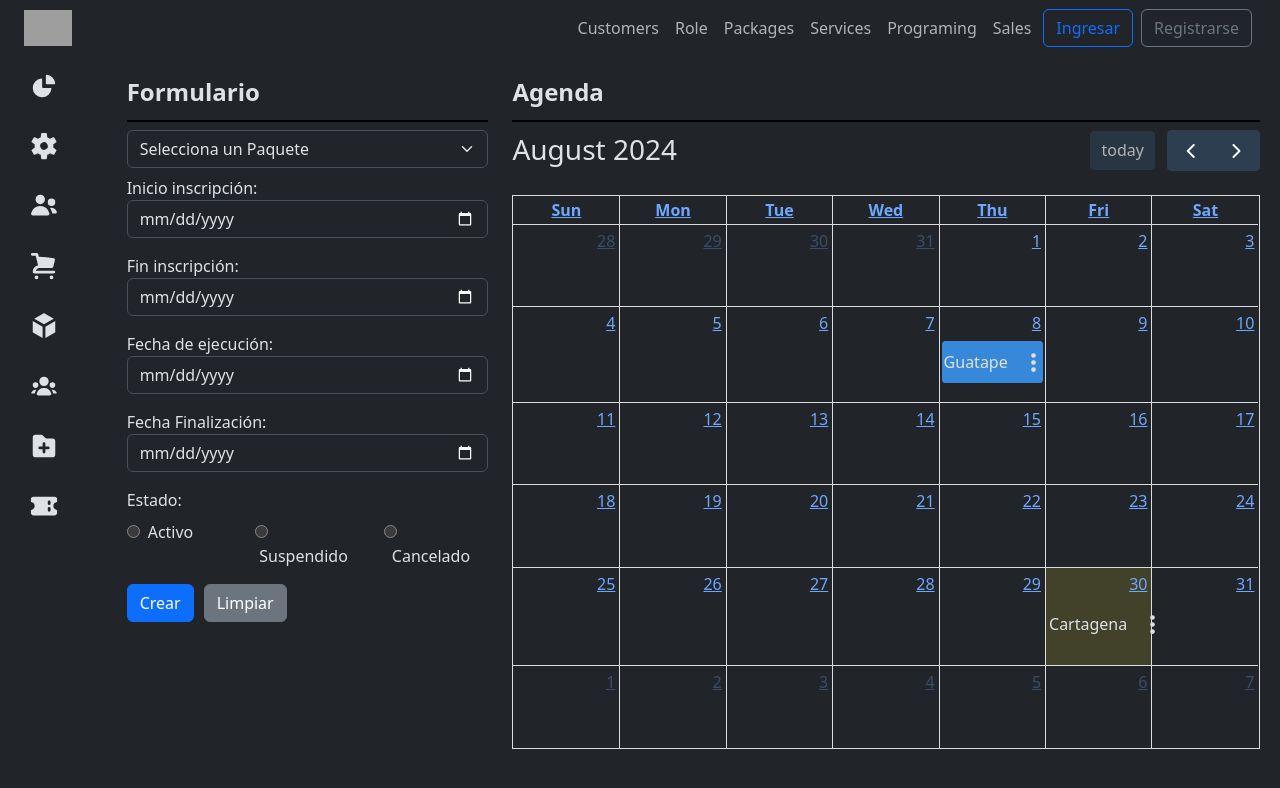
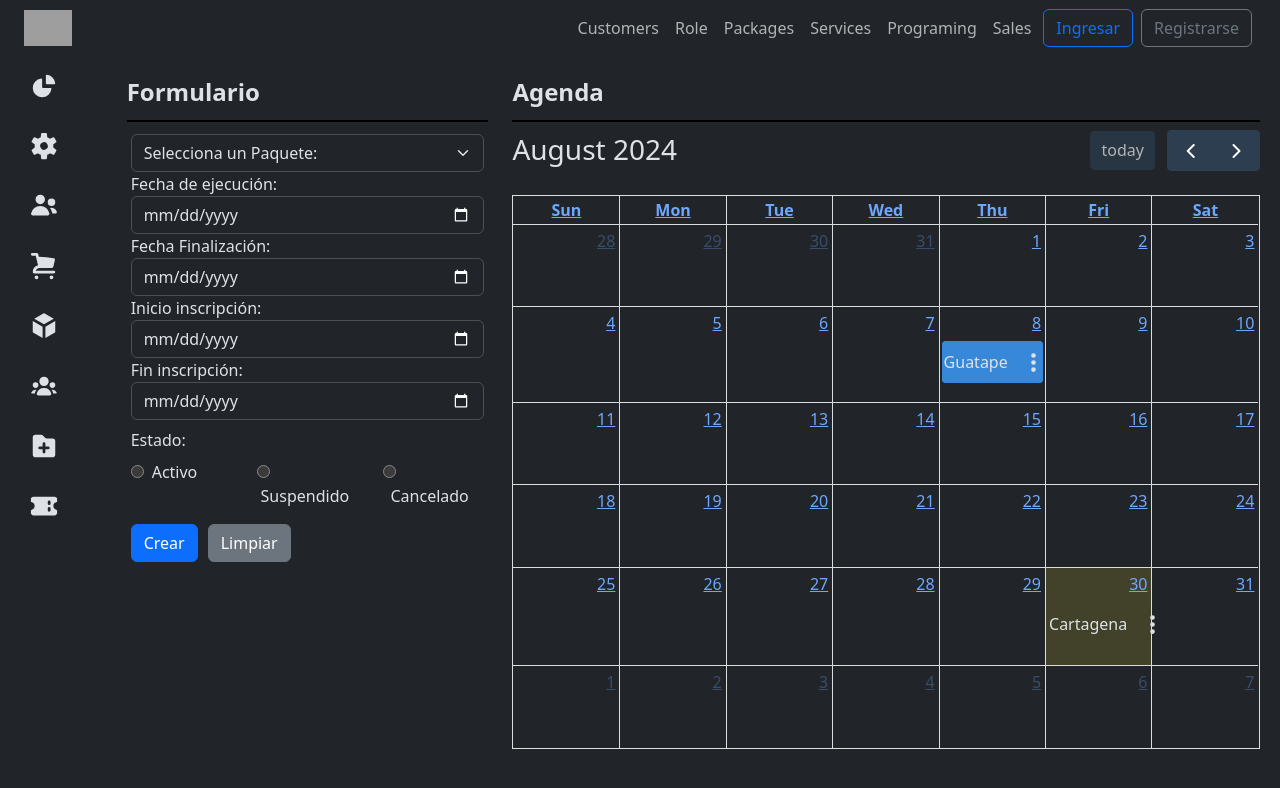
Before and after one commit to jfelipeq14/hermes-react, a React (Vite) app: page /programing-packs in a window 1280 px wide. Shown: the top 788 px of the page. Built offline with nearby package versions, Linux system fonts and the light colour scheme; grey boxes are pictures that could not be loaded.

Commit message:
add min value in date for programing - era de brayana y lo hice yo

```diff
--- a/package.json
+++ b/package.json
@@ -18,8 +18,10 @@
     "@uidotdev/usehooks": "^2.4.1",
     "axios": "1.7.4",
     "bootstrap": "5.3.3",
+    "chart.js": "4.4.4",
     "react": "18.3.1",
     "react-bootstrap": "2.10.4",
+    "react-chartjs-2": "5.2.0",
     "react-dom": "18.3.1",
     "react-icons": "5.3.0",
     "react-modal": "3.16.1",
--- a/src/pages/packages/ProgramingForm.jsx
+++ b/src/pages/packages/ProgramingForm.jsx
@@ -1,84 +1,152 @@
+import { useState } from "react";
 import { Form } from "react-bootstrap";
+import swal from "sweetalert";
 
 export default function ProgramingForm() {
-  const events = [
-    {
-      title: "Cartagena",
-      id_programation: 1,
-      start: new Date(),
-      date_end: new Date(),
-      date_execution: new Date(),
-      date_ending: new Date(),
-    },
-    {
-      title: "Guatape",
-      id_programation: 1,
-      start: "2024-08-08",
-      date_end: new Date(),
-      date_execution: new Date(),
-      date_ending: new Date(),
-    },
-  ];
-
-  const event = {
+  const [validated, setValidated] = useState(false);
+  const [programing, setPrograming] = useState({
     title: "Guatape",
     id_programation: 1,
-    start: "2024-08-08",
-    date_end: new Date(),
-    date_execution: new Date(),
-    date_ending: new Date(),
+    date_start: "",
+    date_end: "",
+    date_execution: "",
+    date_ending: "",
+  });
+
+  // fechas
+  let [minEnd, setMinEnd] = useState("");
+  let [minInscription, setMinInscription] = useState("");
+  let [maxInscription, setMaxInscription] = useState("");
+
+
+  const handleChange = (e) => {
+    const { name, value } = e.target;
+    setPrograming({
+      ...programing,
+      [name]: value,
+    });
+
+    // validar valores minimos de las fechas
+    if (name === "date_execution") {
+      let fecha = new Date(value);
+      setMinEnd(fecha.toISOString().split("T")[0]);
+      fecha.setDate(fecha.getDate() - 15);
+      setMinInscription(fecha.toISOString().split("T")[0]);
+      fecha.setDate(fecha.getDate() + 5);
+      setMaxInscription(fecha.toISOString().split("T")[0]);
+    }
+  };
+
+  const handleSubmit = (e) => {
+    e.preventDefault();
+    if (!e.currentTarget.checkValidity()) {
+      e.stopPropagation();
+    } else {
+      swal({
+        title: "¿Quieres registrarte esa programación?",
+        text: "Revisa todos los campos antes de enviar el formulario para evitar conflictos",
+        icon: "warning",
+        buttons: true,
+        dangerMode: true,
+      }).then((confirm) => {
+        if (confirm) {
+          swal({
+            title: "Enviado",
+            text: "Los datos fueron enviados correctamente",
+            icon: "success",
+            timer: 2000,
+            buttons: false,
+          });
+        } else {
+          swal({
+            title: "Cancelado",
+            text: "Los datos no se han enviado",
+            icon: "error",
+            timer: 2000,
+            buttons: false,
+          });
+        }
+      });
+    }
+
+    setValidated(true);
   };
 
   return (
-    <Form>
-      <select className="form-select" id="categoria" name="categoria">
-        <option value=" ">Selecciona un Paquete</option>
-        <option>Happy</option>
-      </select>
-      <div className="py-2">
-        <label htmlFor="birthDate">Inicio inscripción:</label>
+    <Form
+      noValidate
+      validated={validated}
+      onSubmit={handleSubmit}
+      className="row p-1"
+    >
+      <label className="col-12">
+        <select className="form-select" name="categoria">
+          <option value="">Selecciona un Paquete: </option>
+          <option value="happy">Happy</option>
+        </select>
+      </label>
+
+      {/* ejecucion */}
+      <label>
+        Fecha de ejecución:
         <input
           type="date"
           className="form-control"
-          name="dateOfBirth"
+          name="date_execution"
+          onChange={handleChange}
+          value={programing.date_execution}
           required
         />
         <small className="valid-feedback">Todo bien!</small>
         <small className="invalid-feedback">Campo obligatorio</small>
-      </div>
-      <div className="py-2">
-        <label htmlFor="birthDate">Fin inscripción:</label>
+      </label>
+      {/* finalizacion */}
+      <label>
+        Fecha Finalización:
         <input
           type="date"
           className="form-control"
-          name="dateOfBirth"
+          name="date_end"
+          value={programing.date_end}
+          onChange={handleChange}
+          min={minEnd}
           required
         />
         <small className="valid-feedback">Todo bien!</small>
         <small className="invalid-feedback">Campo obligatorio</small>
-      </div>
-      <div className="py-2">
-        <label htmlFor="birthDate">Fecha de ejecución:</label>
+      </label>
+
+      {/* inicio inscricion */}
+      <label>
+        Inicio inscripción:
         <input
           type="date"
           className="form-control"
-          name="dateOfBirth"
+          name="date_start"
+          value={programing.date_start}
+          onChange={handleChange}
+          min={minInscription}
           required
         />
         <small className="valid-feedback">Todo bien!</small>
         <small className="invalid-feedback">Campo obligatorio</small>
-      </div>
-      <div className="py-2">
-        <label htmlFor="birthDate">Fecha Finalización:</label>
+      </label>
+      {/* fin inscripcion */}
+      <label>
+        Fin inscripción:
         <input
           type="date"
           className="form-control"
-          name="dateOfBirth"
+          name="date_ending"
+          value={programing.date_ending}
+          onChange={handleChange}
+          min={maxInscription}
           required
         />
         <small className="valid-feedback">Todo bien!</small>
         <small className="invalid-feedback">Campo obligatorio</small>
-      </div>
+      </label>
+
       <div className="col-12 my-2">
         <label htmlFor="">Estado:</label>
         <div className="row">
```
Also changed, not shown: 1 other file (tests, documents, lock files or other folders).
